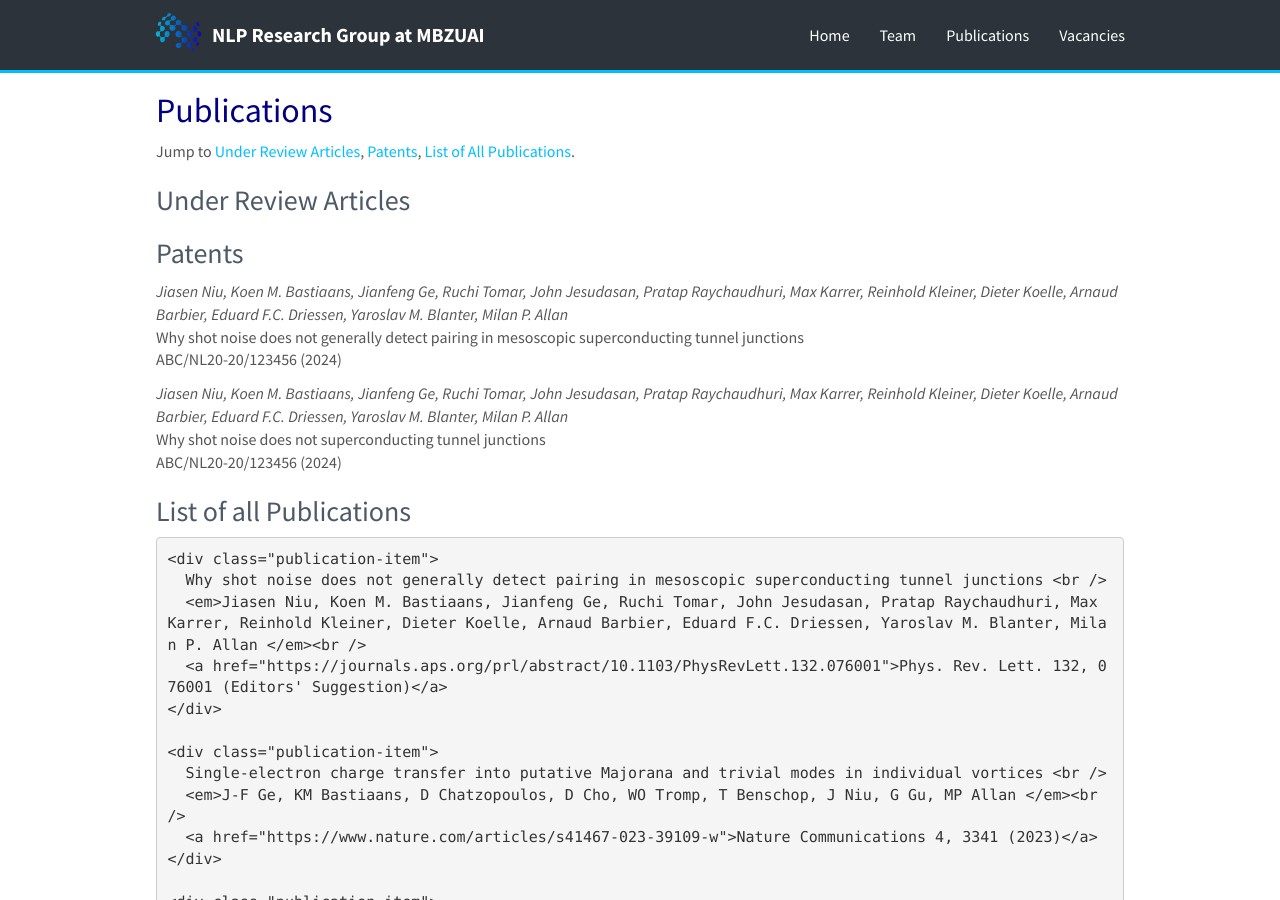
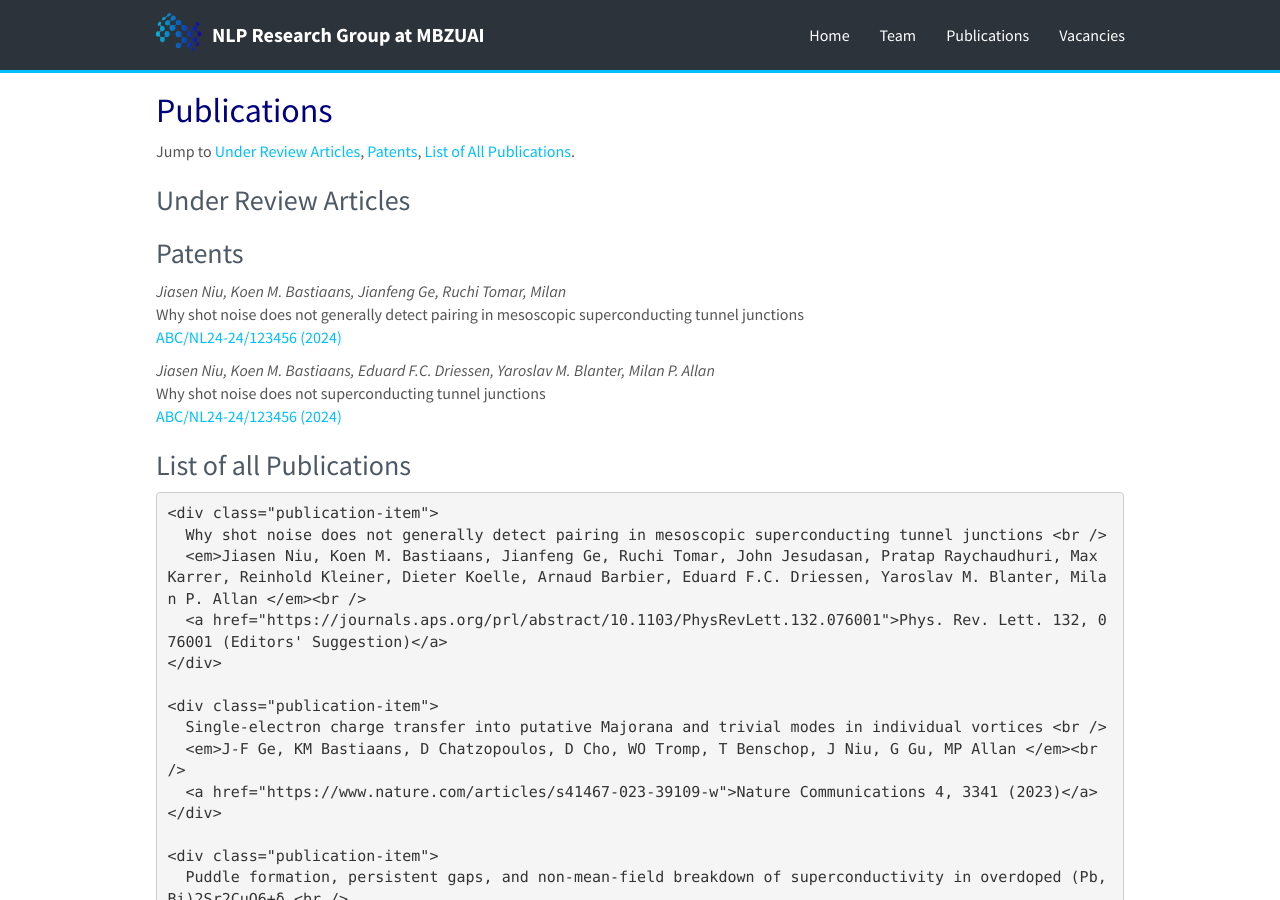
Before and after one commit to RamzaBasharat/MBZUAI, a Jekyll site: the page built from _pages/publications.md, in a window 1280 px wide and 900 px high. Built offline with Jekyll 4.4.1, drawn with Linux system fonts in a browser that asks for light colours; nearby versions of some CDN libraries.

Commit message:
designing publication page

```diff
--- /dev/null
+++ b/CNAME
@@ -0,0 +1 @@
+www.mbzuai-nlp-research-group-org
--- a/_data/patents.yml
+++ b/_data/patents.yml
@@ -1,8 +1,8 @@
 
 - title: "Why shot noise does not generally detect pairing in mesoscopic superconducting tunnel junctions"
-  authors: Jiasen Niu, Koen M. Bastiaans, Jianfeng Ge, Ruchi Tomar, John Jesudasan, Pratap Raychaudhuri, Max Karrer, Reinhold Kleiner, Dieter Koelle, Arnaud Barbier, Eduard F.C. Driessen, Yaroslav M. Blanter, Milan P. Allan
-  patent-id: ABC/NL20-20/123456 (2024)
+  authors: Jiasen Niu, Koen M. Bastiaans, Jianfeng Ge, Ruchi Tomar, Milan
+  patent-id: ABC/NL24-24/123456 (2024)
 
 - title: "Why shot noise does not superconducting tunnel junctions"
-  authors: Jiasen Niu, Koen M. Bastiaans, Jianfeng Ge, Ruchi Tomar, John Jesudasan, Pratap Raychaudhuri, Max Karrer, Reinhold Kleiner, Dieter Koelle, Arnaud Barbier, Eduard F.C. Driessen, Yaroslav M. Blanter, Milan P. Allan
-  patent-id: ABC/NL20-20/123456 (2024)
+  authors: Jiasen Niu, Koen M. Bastiaans, Eduard F.C. Driessen, Yaroslav M. Blanter, Milan P. Allan
+  patent-id: ABC/NL24-24/123456 (2024)
--- a/_pages/publications.md
+++ b/_pages/publications.md
@@ -17,7 +17,7 @@ Jump to [Under Review Articles](#under-review-articles), [Patents](#patents), [L
 
   <em>{{ i.authors }} </em><br />
   {{ i.title }} <br />
-  {{ i.patent-id }}
+  <span class="sky">{{ i.patent-id }}</span>
 
 {% endfor %}
 
```
Also changed, not shown: favicon.ico.
